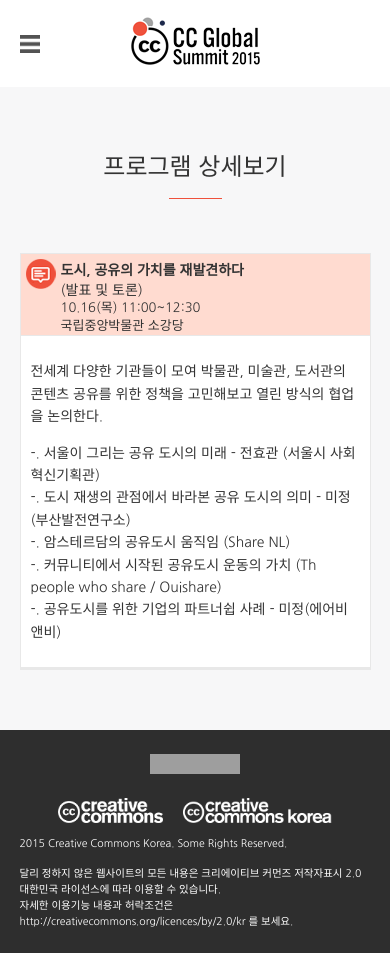
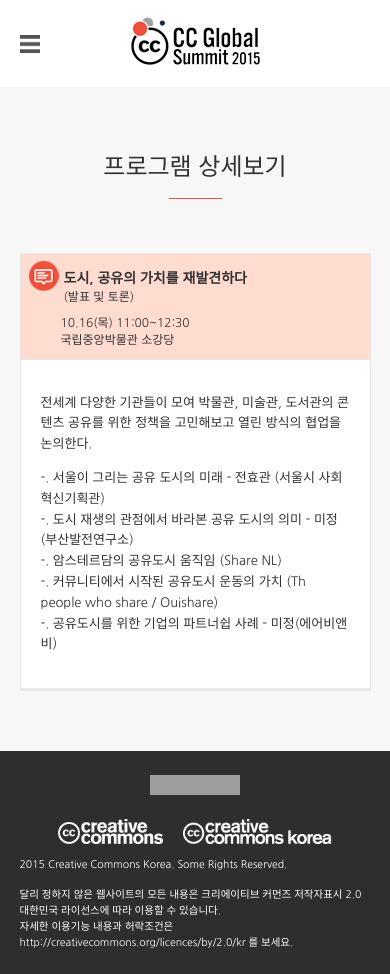
Before and after one commit to creativecommonskorea/2015-global-summit, a Jekyll site: the page built from _sessions/16-1100-Joongang-Sogangdang.markdown, in a window 390 px wide. Built offline with Jekyll 4.4.1, drawn with Linux system fonts in a browser that asks for light colours; nearby versions of some CDN libraries; before the commit the page ends 953 px from its top, so only the background shows below that; grey boxes are pictures that could not be loaded.

```diff
--- a/css/main.css
+++ b/css/main.css
@@ -2223,11 +2223,11 @@ for IE 11
           @media screen and (max-width: 1000px) {
             .session_detail_wrap section .session_detail_box .title_wrap .title {
               display: block;
-              padding-left: 40px;
-              padding-top: 5px; } }
+              padding-left: 43px;
+              padding-top: 13px; } }
           .session_detail_wrap section .session_detail_box .title_wrap .title .type {
             margin-top: 15px;
-            font-size: 14px;
+            font-size: 12px;
             font-weight: normal; }
         .session_detail_wrap section .session_detail_box .title_wrap .datetime {
           display: table-cell;
@@ -2241,33 +2241,36 @@ for IE 11
           @media screen and (max-width: 1000px) {
             .session_detail_wrap section .session_detail_box .title_wrap .datetime {
               display: block;
-              padding-left: 40px; } }
+              padding-left: 40px;
+              margin: 10px 0;
+              font-size: 12px; } }
         .session_detail_wrap section .session_detail_box .title_wrap.whiteblue_light {
           background: #ecf0f5 url(/images/other/program_icon_01.png) no-repeat 60px 22px; }
           @media screen and (max-width: 1000px) {
             .session_detail_wrap section .session_detail_box .title_wrap.whiteblue_light {
-              background: #ecf0f5 url(/images/other/program_icon_01.png) no-repeat 5px 5px; } }
+              background: #ecf0f5 url(/images/other/program_icon_01.png) no-repeat 8px 7px; } }
         .session_detail_wrap section .session_detail_box .title_wrap.whiteorange_light {
           background: #ffdbd0 url(/images/other/program_icon_02.png) no-repeat 60px 22px; }
           @media screen and (max-width: 1000px) {
             .session_detail_wrap section .session_detail_box .title_wrap.whiteorange_light {
-              background: #ffdbd0 url(/images/other/program_icon_02.png) no-repeat 5px 5px; } }
+              background: #ffdbd0 url(/images/other/program_icon_02.png) no-repeat 8px 7px; } }
         .session_detail_wrap section .session_detail_box .title_wrap.whitepurple_light {
           background: #dbd9ed url(/images/other/program_icon_03.png) no-repeat 60px 22px; }
           @media screen and (max-width: 1000px) {
             .session_detail_wrap section .session_detail_box .title_wrap.whitepurple_light {
-              background: #dbd9ed url(/images/other/program_icon_03.png) no-repeat 5px 5px; } }
+              background: #dbd9ed url(/images/other/program_icon_03.png) no-repeat 8px 7px; } }
         .session_detail_wrap section .session_detail_box .title_wrap.whitegreen_light {
           background: #cef2ec url(/images/other/program_icon_04.png) no-repeat 60px 22px; }
           @media screen and (max-width: 1000px) {
             .session_detail_wrap section .session_detail_box .title_wrap.whitegreen_light {
-              background: #cef2ec url(/images/other/program_icon_04.png) no-repeat 5px 5px; } }
+              background: #cef2ec url(/images/other/program_icon_04.png) no-repeat 8px 7px; } }
       .session_detail_wrap section .session_detail_box .session_description {
         text-align: left;
         line-height: 160%;
         padding: 50px 100px; }
         @media screen and (max-width: 1000px) {
           .session_detail_wrap section .session_detail_box .session_description {
-            padding: 10px; } }
+            padding: 20px;
+            font-size: 13px; } }
 
 /*# sourceMappingURL=main.css.map */
```
Also changed, not shown: css/sessions.scss (+11 -8 lines).
